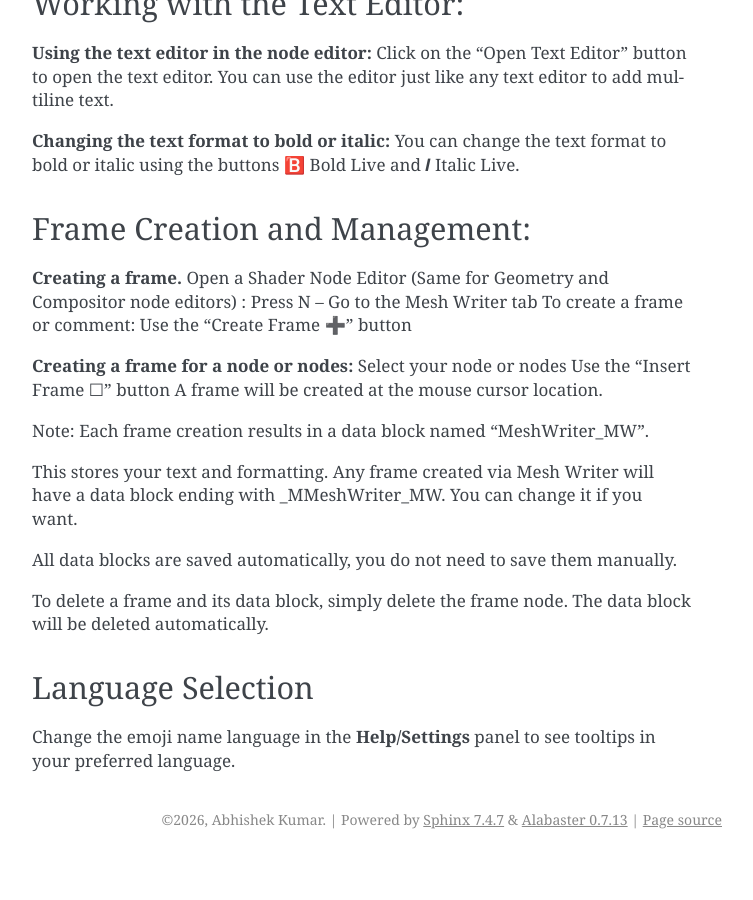
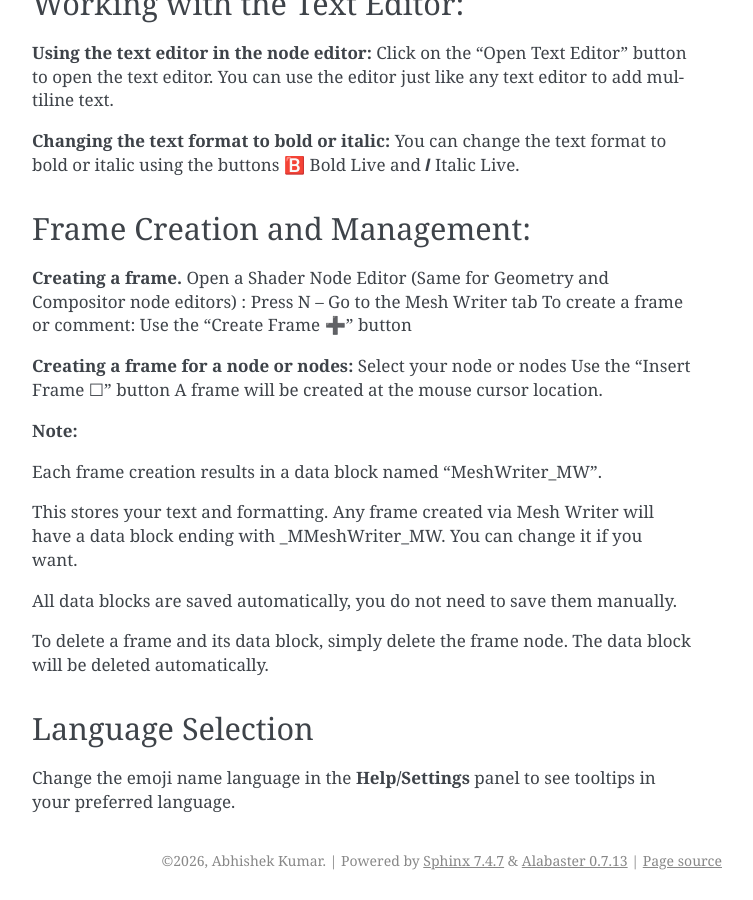
Before and after one commit to Mytner/Mesh-Writer-Support, a Sphinx documentation site: the page built from docs/usage.rst, in a window 1280 px wide and 900 px high, scrolled down 1125 px. Shown: the whole window, without its empty margins (388-1141 px from the left). Built offline with Sphinx 7.4.7, drawn with Linux system fonts in a browser that asks for light colours; before the commit the page ends 1984 px from its top, so only the background shows below that.

```diff
--- a/docs/faq.rst
+++ b/docs/faq.rst
@@ -137,7 +137,7 @@ Select your node or nodes
 Use the "Insert Frame ☐" button
 A frame will be created at the mouse cursor location.
 
-**Q: how to use the text editor in the node editor?**
+**Q: How to use the text editor in the node editor?**
 Click on the "Open Text Editor" button to open the text editor.
 You can use the editor just like any text editor to add multiline text.
 
--- a/docs/usage.rst
+++ b/docs/usage.rst
@@ -70,7 +70,8 @@ Select your node or nodes
 Use the "Insert Frame ☐" button
 A frame will be created at the mouse cursor location.
 
-Note:
+**Note:**
+
 Each frame creation results in a data block named "MeshWriter_MW".
 
 This stores your text and formatting. Any frame created via Mesh Writer will have a data block ending with _MMeshWriter_MW. You can change it if you want.
```
